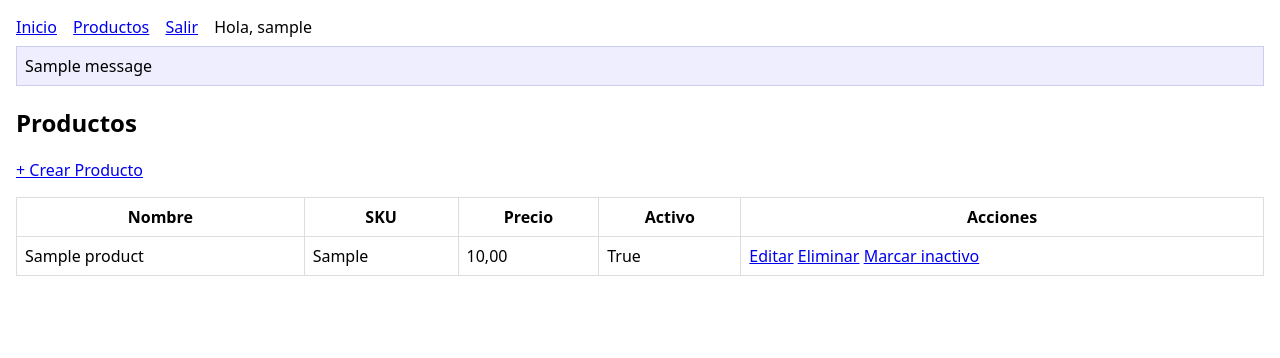
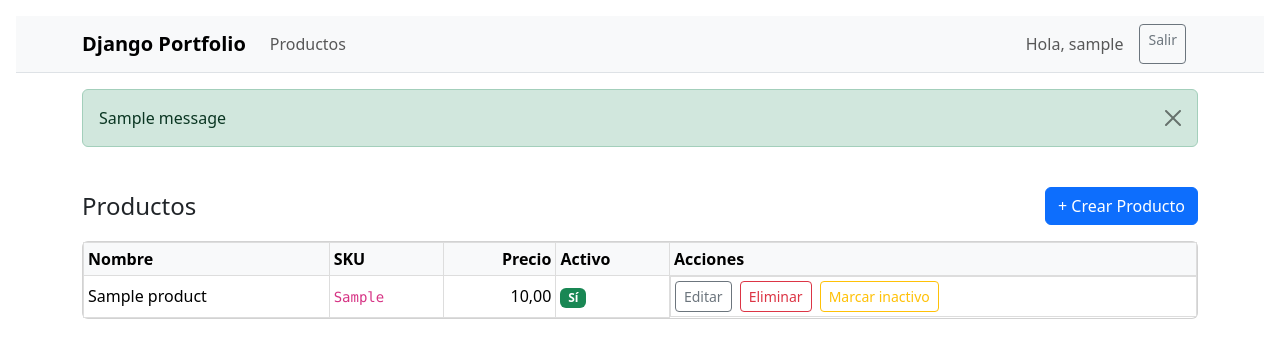
Before and after one commit to toffycaluga/evaluacion_portafolio_6_python, a Django app: page /catalog/products/ in a window 1280 px wide. Shown: the top 358 px of the page. Run offline with Django 5.2, Linux system fonts and the light colour scheme; a user stored in the database is signed in; tables that the repository leaves empty hold one stand-in row (values such as "Sample post"); one stand-in notice (Sample message) is shown; parts of the project's set-up code (start-up, migrations or seed data) failed here and were passed over.

Commit message:
style(ui): mejora home con layout simple de Bootstrap

```diff
--- a/templates/base.html
+++ b/templates/base.html
@@ -1,31 +1,59 @@
 <!doctype html>
-<html lang="es">
+<html lang="es" data-bs-theme="light">
 <head>
   <meta charset="utf-8" />
   <title>{% block title %}Portafolio Django{% endblock %}</title>
+  <meta name="viewport" content="width=device-width, initial-scale=1" />
+  <!-- Bootstrap 5 CDN -->
+  <link href="https://cdn.jsdelivr.net/npm/bootstrap@5.3.3/dist/css/bootstrap.min.css" rel="stylesheet">
   <link rel="stylesheet" href="/static/css/styles.css" />
-  <meta name="viewport" content="width=device-width, initial-scale=1" />
 </head>
 <body>
-  <header>
-    <nav>
-      <a href="{% url 'home' %}">Inicio</a>
+  <!-- NAVBAR -->
+  <nav class="navbar navbar-expand-lg bg-body-tertiary border-bottom">
+    <div class="container">
+      <a class="navbar-brand fw-semibold" href="{% url 'home' %}">Django Portfolio</a>
+      <button class="navbar-toggler" type="button" data-bs-toggle="collapse" data-bs-target="#mainNav">
+        <span class="navbar-toggler-icon"></span>
+      </button>
+      <div id="mainNav" class="collapse navbar-collapse">
+        <ul class="navbar-nav me-auto">
           {% if user.is_authenticated %}
-        <a href="{% url 'product_list' %}">Productos</a>
-        <a href="{% url 'logout' %}">Salir</a>
-        <span>Hola, {{ user.username }}</span>
+            <li class="nav-item"><a class="nav-link" href="{% url 'product_list' %}">Productos</a></li>
+          {% endif %}
+        </ul>
+        <div class="d-flex gap-2">
+          {% if user.is_authenticated %}
+            <span class="navbar-text me-2">Hola, {{ user.username }}</span>
+            <a class="btn btn-outline-secondary btn-sm" href="{% url 'logout' %}">Salir</a>
           {% else %}
-        <a href="{% url 'login' %}">Entrar</a>
+            <!-- BOTONES CLAROS DE ENTRADA/REGISTRO -->
+            <a class="btn btn-outline-primary btn-sm" href="{% url 'login' %}">Iniciar sesión</a>
+            <a class="btn btn-primary btn-sm" href="{% url 'register' %}">Registrarse</a>
           {% endif %}
+        </div>
+      </div>
+    </div>
   </nav>
-  </header>
 
+  <!-- FLASH MESSAGES -->
+  <div class="container mt-3">
+    {% if messages %}
       {% for message in messages %}
-    <div class="flash">{{ message }}</div>
+        <div class="alert alert-{{ message.tags|default:'info' }} alert-dismissible fade show" role="alert">
+          {{ message }}
+          <button type="button" class="btn-close" data-bs-dismiss="alert" aria-label="Cerrar"></button>
+        </div>
       {% endfor %}
+    {% endif %}
+  </div>
 
-  <main>
+  <!-- MAIN -->
+  <main class="container py-4">
     {% block content %}{% endblock %}
   </main>
+
+  <!-- Bootstrap JS -->
+  <script src="https://cdn.jsdelivr.net/npm/bootstrap@5.3.3/dist/js/bootstrap.bundle.min.js"></script>
 </body>
 </html>
--- a/templates/catalog/product_list.html
+++ b/templates/catalog/product_list.html
@@ -1,35 +1,51 @@
 {% extends "base.html" %}
 {% block title %}Productos{% endblock %}
 {% block content %}
-  <h2>Productos</h2>
+<div class="d-flex align-items-center justify-content-between mb-3">
+  <h2 class="h4 mb-0">Productos</h2>
   {% if perms.catalog.add_product %}
-    <p><a href="{% url 'product_create' %}">+ Crear Producto</a></p>
+    <a href="{% url 'product_create' %}" class="btn btn-primary">+ Crear Producto</a>
   {% endif %}
+</div>
 
-  <table>
-    <thead><tr><th>Nombre</th><th>SKU</th><th>Precio</th><th>Activo</th><th>Acciones</th></tr></thead>
+<div class="card">
+  <div class="table-responsive">
+    <table class="table table-hover table-sm align-middle mb-0">
+      <thead class="table-light">
+        <tr>
+          <th>Nombre</th><th>SKU</th><th class="text-end">Precio</th><th>Activo</th><th>Acciones</th>
+        </tr>
+      </thead>
       <tbody>
       {% for p in products %}
         <tr>
           <td>{{ p.name }}</td>
-        <td>{{ p.sku }}</td>
-        <td>{{ p.price }}</td>
-        <td>{{ p.is_active }}</td>
+          <td><code>{{ p.sku }}</code></td>
+          <td class="text-end">{{ p.price }}</td>
           <td>
+            {% if p.is_active %}
+              <span class="badge text-bg-success">Sí</span>
+            {% else %}
+              <span class="badge text-bg-secondary">No</span>
+            {% endif %}
+          </td>
+          <td class="d-flex gap-2">
             {% if perms.catalog.change_product %}
-            <a href="{% url 'product_edit' p.pk %}">Editar</a>
+              <a class="btn btn-outline-secondary btn-sm" href="{% url 'product_edit' p.pk %}">Editar</a>
             {% endif %}
             {% if perms.catalog.delete_product %}
-            <a href="{% url 'product_delete' p.pk %}">Eliminar</a>
+              <a class="btn btn-outline-danger btn-sm" href="{% url 'product_delete' p.pk %}">Eliminar</a>
             {% endif %}
             {% if perms.catalog.can_mark_inactive and p.is_active %}
-            <a href="{% url 'product_mark_inactive' p.pk %}">Marcar inactivo</a>
+              <a class="btn btn-outline-warning btn-sm" href="{% url 'product_mark_inactive' p.pk %}">Marcar inactivo</a>
             {% endif %}
           </td>
         </tr>
       {% empty %}
-      <tr><td colspan="5">No hay productos.</td></tr>
+        <tr><td colspan="5" class="text-center text-muted py-4">No hay productos.</td></tr>
       {% endfor %}
       </tbody>
     </table>
+  </div>
+</div>
 {% endblock %}
```
Also changed, not shown: portfolio/settings.py (+10 -0 lines), templates/catalog/product_confirm_delete.html (+17 -6 lines), templates/catalog/product_form.html (+17 -6 lines), templates/registration/register.html (+20 -6 lines). Lines whose indentation alone changed are shown as unchanged.
